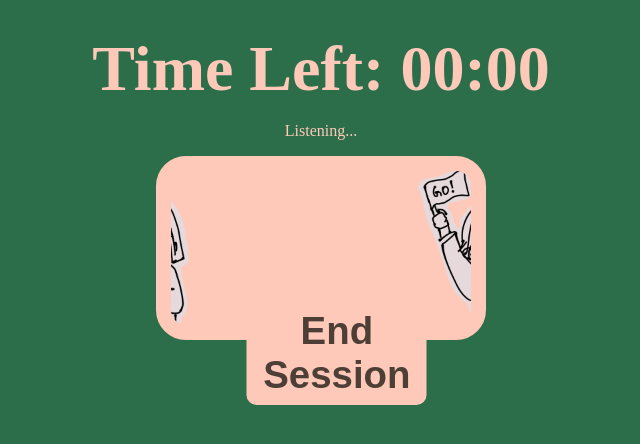
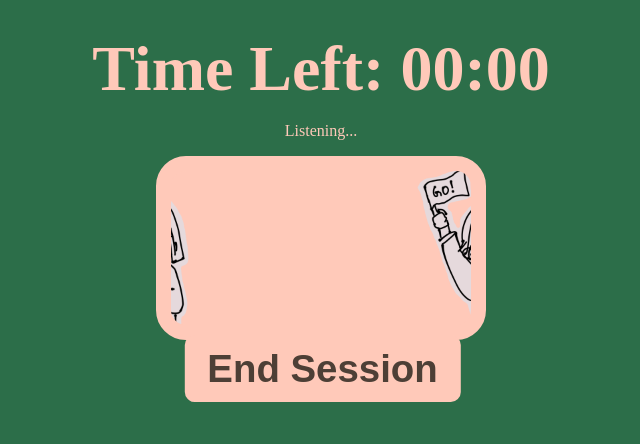
Before and after one commit to happicatalpa/nwhacks-2026, a React (Vite) app in the folder frontend/: page /present in a window 1280 px wide. Shown: the top 444 px of the page, without its empty margins (319-959 px from the left). Built offline with nearby package versions, Linux system fonts and the light colour scheme; no server answers.

Commit message:
BUTTON WORKS

```diff
--- a/frontend/src/styles/global.css
+++ b/frontend/src/styles/global.css
@@ -179,12 +179,13 @@ h2 {
 
 #timer-buttons{
     position: absolute;
-    left: 50%;
+    left: 40%;
     bottom: -40%;
     transform: translateX(-50%);
     z-index:20;
     display:flex;
     justify-content: center;
+    white-space: nowrap;
 }
 
 
```
